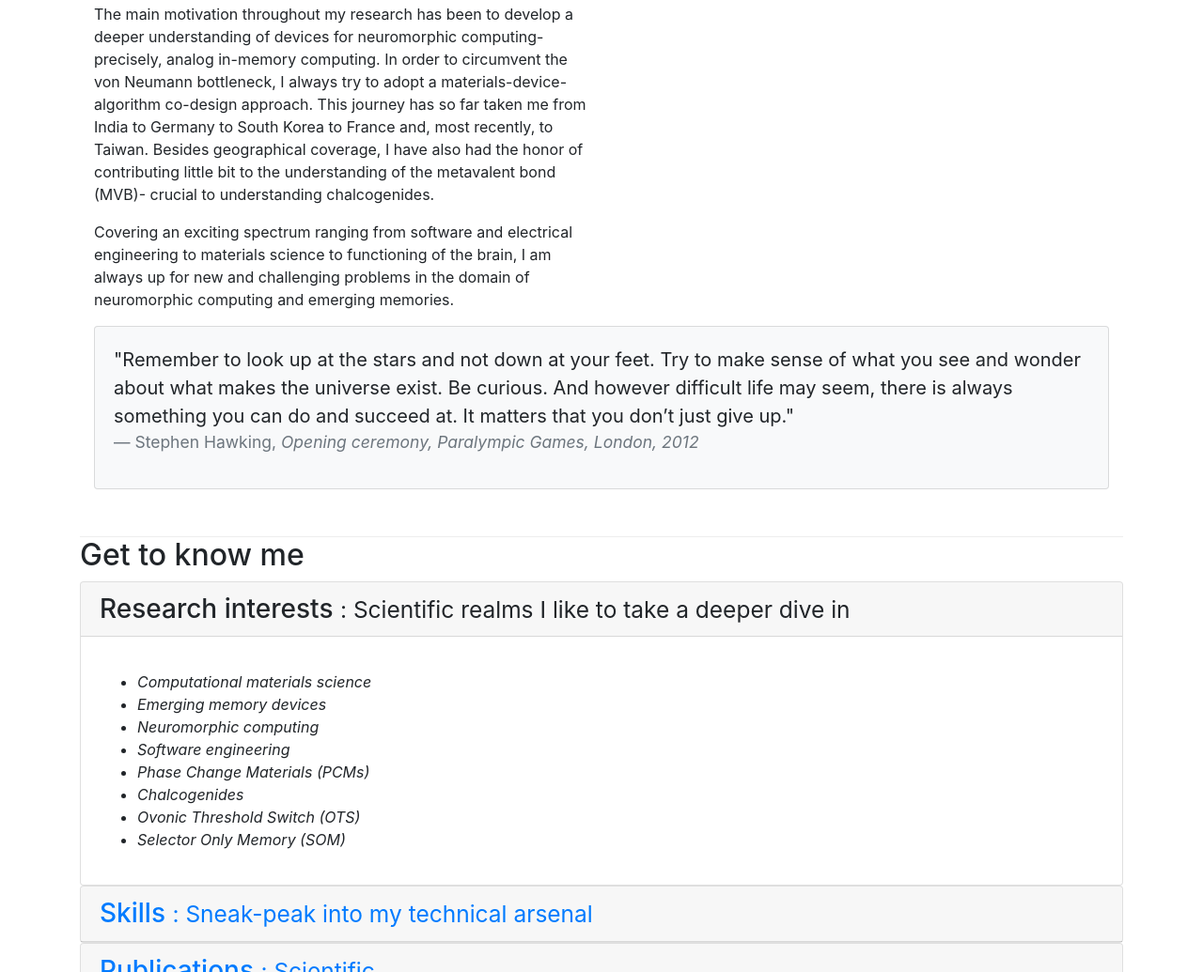
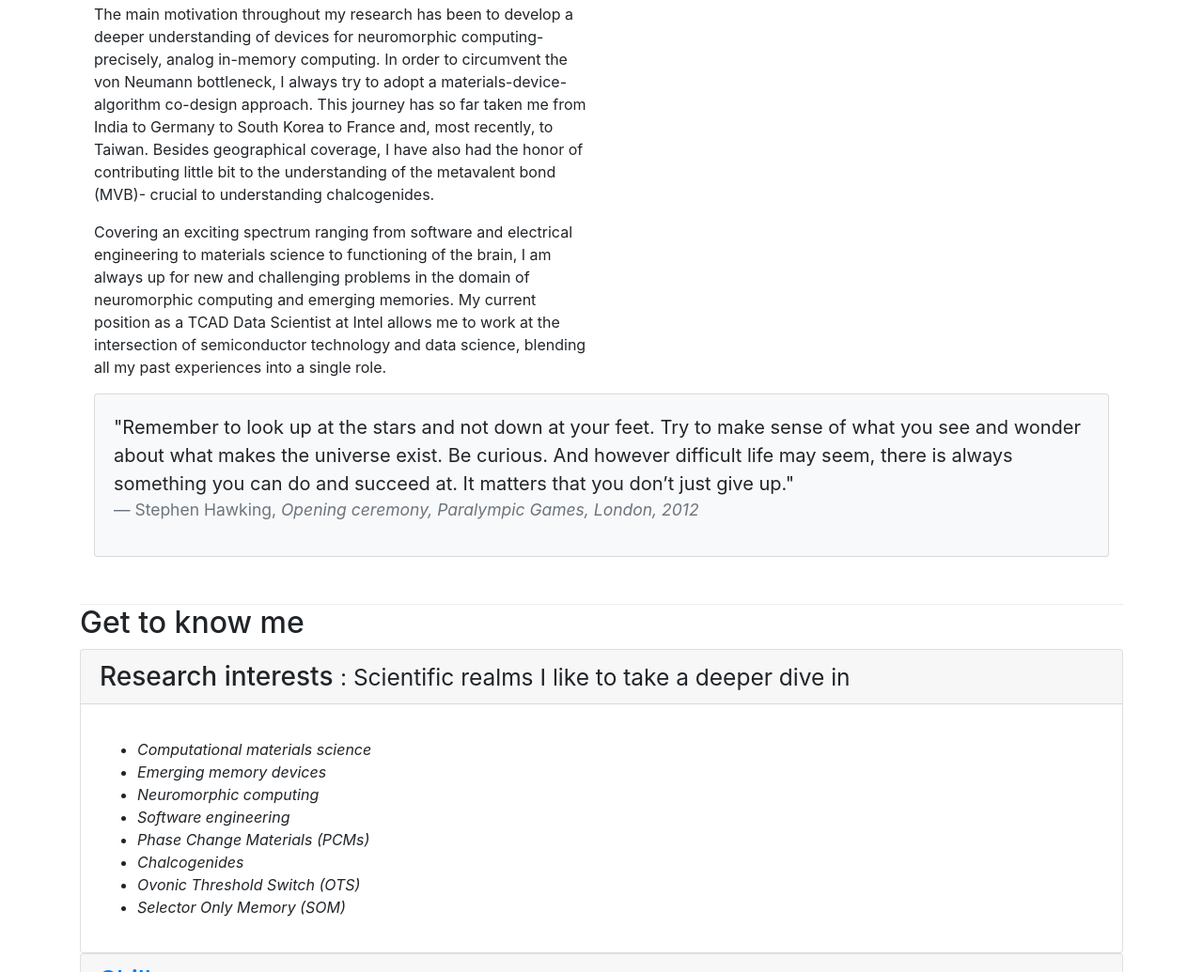
Before and after one commit to AkashYadav256/WebDev, a website: page Bootstrap4/MyCandidature/aboutus.html in a window 1280 px wide. Shown: the part 998-2033 px from the top of the page at 94% size. Drawn offline with nearby package versions, Linux system fonts and the light colour scheme.

Commit message:
Update aboutus.html

```diff
--- a/Bootstrap4/MyCandidature/aboutus.html
+++ b/Bootstrap4/MyCandidature/aboutus.html
@@ -71,7 +71,7 @@
                 <p> Born in 1998 in India, I earned a Bachelor of Technology (BTech) in Electrical Engineering from the Indian Institute of Technology (IIT) Indore in the year 2020. I wrote my Bachelor thesis in experimental condensed matter physics with focus on crystallization and vitrification kinetics of phase change materials in Prof. Matthias Wuttig's lab at RWTH Aachen University in Germany in the year 2019. Following this, I had worked as a software engineer for nearly 2 years at Tata Digital. </p>
 		<p> I then went on to earn a Master of Science (MS) in Semiconductor Materials & Devices Engineering from Ulsan National Institute of Science and Technology (UNIST) in the year 2024. As part of my last semester internship, I had worked at CEA-Leti in Grenoble, France. The focus of my MS research was computational modelling of phase change memory devices but a significant part of it was also dedicated towards developing a bridge between signals-systems and electronic band structure theory. Equipped with core semiconductor foundation and software engineering skills, I then embarked on an exciting career journey which has, so far, led me to work with Micron Technology and Tata Electronics. </p>
 		<p> The main motivation throughout my research has been to develop a deeper understanding of devices for neuromorphic computing- precisely, analog in-memory computing. In order to circumvent the von Neumann bottleneck, I always try to adopt a materials-device-algorithm co-design approach. This journey has so far taken me from India to Germany to South Korea to France and, most recently, to Taiwan. Besides geographical coverage, I have also had the honor of contributing little bit to the understanding of the metavalent bond (MVB)- crucial to understanding chalcogenides. </p>
-		<p> Covering an exciting spectrum ranging from software and electrical engineering to materials science to functioning of the brain, I am always up for new and challenging problems in the domain of neuromorphic computing and emerging memories. </p>
+		<p> Covering an exciting spectrum ranging from software and electrical engineering to materials science to functioning of the brain, I am always up for new and challenging problems in the domain of neuromorphic computing and emerging memories. My current position as a TCAD Data Scientist at Intel allows me to work at the intersection of semiconductor technology and data science, blending all my past experiences into a single role. </p>
                             </div>
             <div class="col-12 col-sm-6">
                 <div class="card">
```
